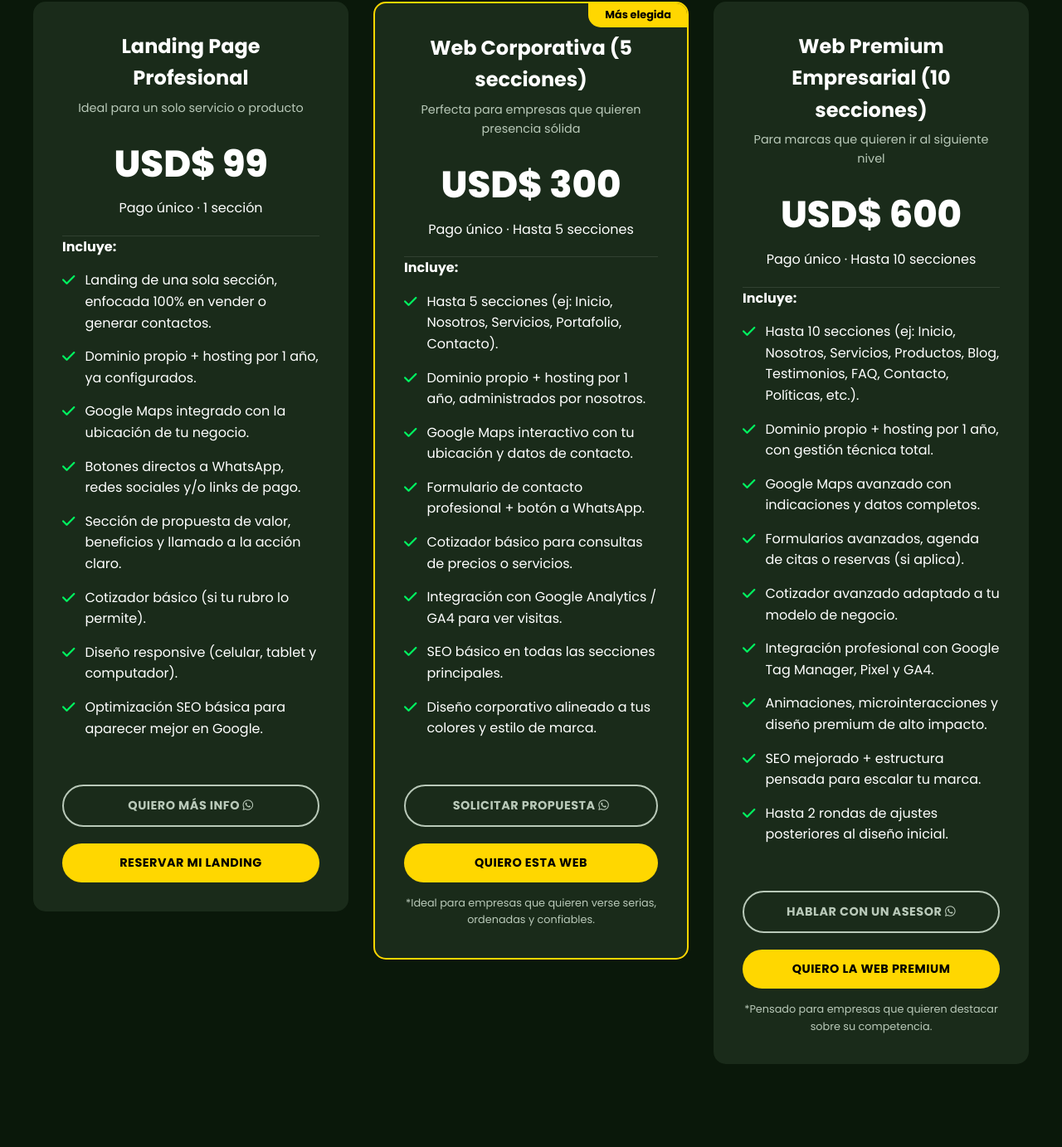
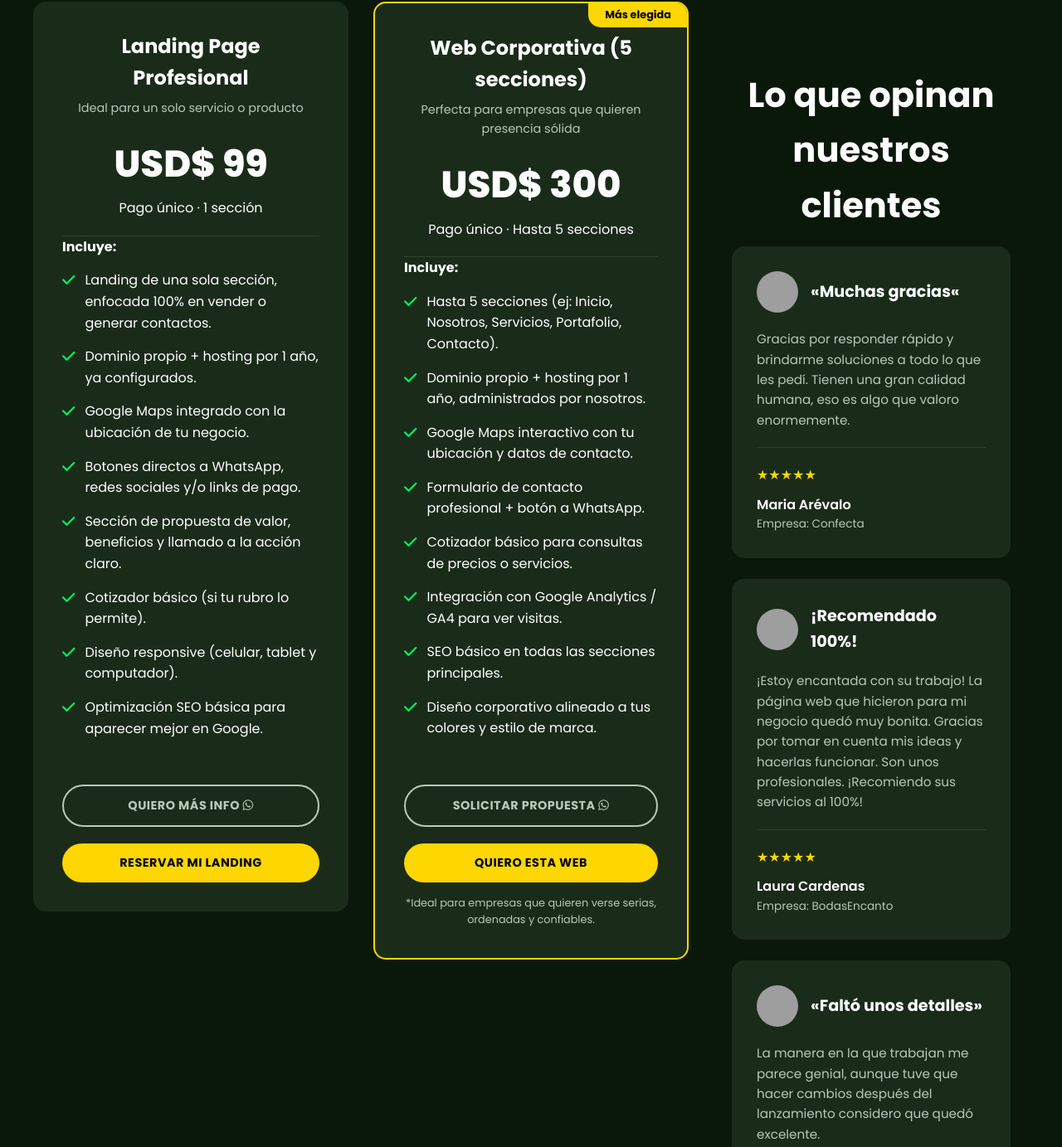
Before and after one commit to Maxlagartilloia/Botandlanding-sampler, a plain HTML site: page index.html in a window 1280 px wide. Shown: the part 3889-5272 px from the top of the page at 83% size. Drawn offline with Linux system fonts and the light colour scheme; grey boxes are pictures that could not be loaded.

Commit message:
Update index.html

```diff
--- a/index.html
+++ b/index.html
@@ -559,34 +559,6 @@
                 <p class="plan-discount">*Ideal para empresas que quieren verse serias, ordenadas y confiables.</p>
             </div>
 
-            <!-- Plan Web Premium $600 -->
-            <div class="plan reveal" data-delay="300">
-                <h3 class="plan-title">Web Premium Empresarial (10 secciones)</h3>
-                <p class="plan-subtitle">Para marcas que quieren ir al siguiente nivel</p>
-                <p class="plan-price">USD$ 600</p>
-                <p class="plan-description">Pago único · Hasta 10 secciones</p>
-                <h4 class="plan-features-title">Incluye:</h4>
-                <ul class="plan-features">
-                    <li><i class="fa-solid fa-check"></i>Hasta 10 secciones (ej: Inicio, Nosotros, Servicios, Productos, Blog, Testimonios, FAQ, Contacto, Políticas, etc.).</li>
-                    <li><i class="fa-solid fa-check"></i>Dominio propio + hosting por 1 año, con gestión técnica total.</li>
-                    <li><i class="fa-solid fa-check"></i>Google Maps avanzado con indicaciones y datos completos.</li>
-                    <li><i class="fa-solid fa-check"></i>Formularios avanzados, agenda de citas o reservas (si aplica).</li>
-                    <li><i class="fa-solid fa-check"></i>Cotizador avanzado adaptado a tu modelo de negocio.</li>
-                    <li><i class="fa-solid fa-check"></i>Integración profesional con Google Tag Manager, Pixel y GA4.</li>
-                    <li><i class="fa-solid fa-check"></i>Animaciones, microinteracciones y diseño premium de alto impacto.</li>
-                    <li><i class="fa-solid fa-check"></i>SEO mejorado + estructura pensada para escalar tu marca.</li>
-                    <li><i class="fa-solid fa-check"></i>Hasta 2 rondas de ajustes posteriores al diseño inicial.</li>
-                </ul>
-                <div class="plan-buttons">
-                    <a href="#contacto" class="btn secondary">Hablar con un asesor <i class="fa-brands fa-whatsapp"></i></a>
-                    <a href="#contacto" class="btn pay">Quiero la Web Premium</a>
-                </div>
-                <p class="plan-discount">*Pensado para empresas que quieren destacar sobre su competencia.</p>
-            </div>
-        </div>
-    </div>
-  </section>
-
   <!-- SECCIÓN DE TESTIMONIOS -->
   <section id="testimonials" class="section">
     <h2 class="section-title reveal">Lo que opinan nuestros clientes</h2>
```
